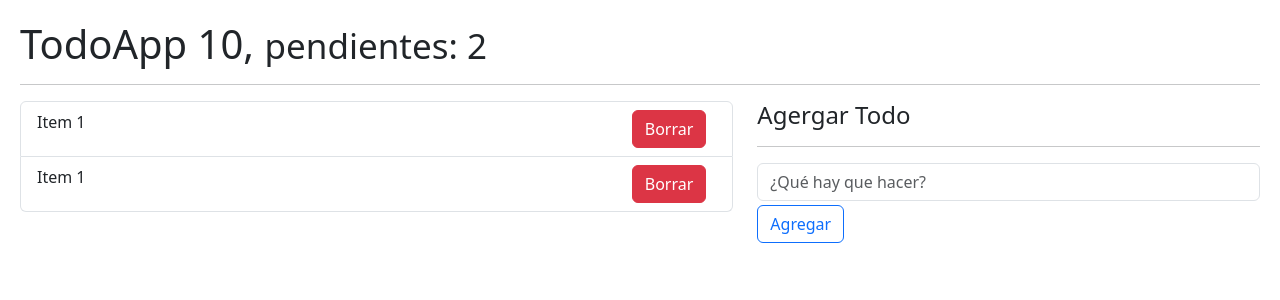
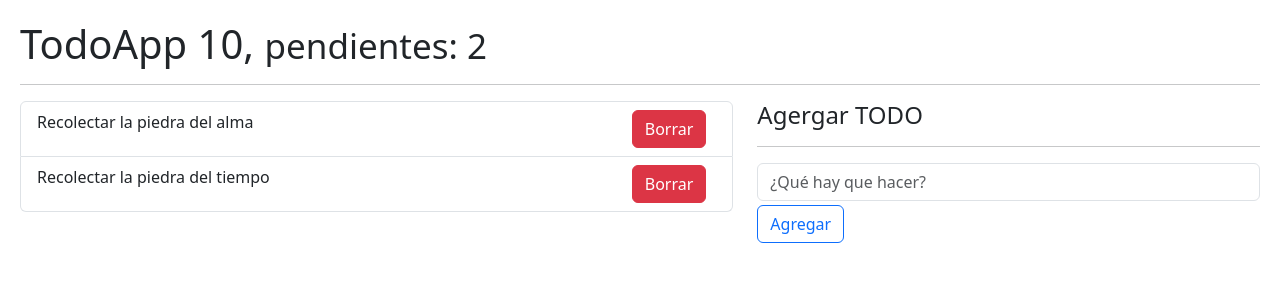
Before and after one commit to AsterixKo/05-hook-app, a React (Vite) app: page / in a window 1280 px wide. Shown: the top 300 px of the page. Built offline with nearby package versions, Linux system fonts and the light colour scheme.

Commit message:
Resolucion de la tarea - TodoApp

```diff
--- /dev/null
+++ b/src/08-useReducer/TodoAdd.jsx
@@ -0,0 +1,37 @@
+import { useForm } from "../hooks/useForm";
+
+export const TodoAdd = ({ onNewTodo }) => {
+  const { description, onInputChange, onResetForm } = useForm({
+    description: "",
+  });
+
+  const onFormSubmit = (event) => {
+    event.preventDefault();
+
+    if (description.length <= 1) return;
+
+    const newTodo = {
+      id: new Date().getTime(),
+      done: false,
+      description: description,
+    };
+    onNewTodo(newTodo);
+    onResetForm();
+  };
+
+  return (
+    <form onSubmit={onFormSubmit}>
+      <input
+        type="text"
+        placeholder="¿Qué hay que hacer?"
+        className="form-control"
+        name="description"
+        value={description}
+        onChange={onInputChange}
+      />
+      <button type="submit" className="btn btn-outline-primary mt-1">
+        Agregar
+      </button>
+    </form>
+  );
+};
--- a/src/08-useReducer/TodoApp.jsx
+++ b/src/08-useReducer/TodoApp.jsx
@@ -1,5 +1,7 @@
 import { useReducer } from "react";
 import { todoReducer } from "./todoReducer";
+import { TodoList } from "./TodoList";
+import { TodoAdd } from "./TodoAdd";
 
 const initialState = [
   {
@@ -29,36 +31,12 @@ export const TodoApp = () => {
 
       <div className="row">
         <div className="col-7">
-          {/* TodoList */}
-          <ul className="list-group">
-            {todos.map((todo) => (
-              // TodoItem ...
-              <li
-                key={todo.id}
-                className="list-group-item d-flex justify-content-between"
-              >
-                <span>Item 1</span>
-                <button className="btn btn-danger">Borrar</button>
-              </li>
-            ))}
-          </ul>
+          <TodoList todos={todos} />
         </div>
         <div className="col-5">
-          {/* TodoAdd onNewTodo(todo)  */}
-          {/* id: new Date()..., description: '', done: false */}
-          <h4>Agergar Todo</h4>
+          <h4>Agergar TODO</h4>
           <hr />
-          <form>
-            <input
-              type="text"
-              placeholder="¿Qué hay que hacer?"
-              className="form-control"
-            />
-            <button type="submit" className="btn btn-outline-primary mt-1">
-              Agregar
-            </button>
-          </form>
-          {/* fin TodoAdd  */}
+          <TodoAdd onNewTodo={handleNewTodo} />
         </div>
       </div>
     </>
--- /dev/null
+++ b/src/08-useReducer/TodoItem.jsx
@@ -0,0 +1,8 @@
+export const TodoItem = ({ todo = {} }) => {
+  return (
+    <li className="list-group-item d-flex justify-content-between">
+      <span>{todo.description}</span>
+      <button className="btn btn-danger">Borrar</button>
+    </li>
+  );
+};
--- /dev/null
+++ b/src/08-useReducer/TodoList.jsx
@@ -0,0 +1,12 @@
+import { TodoItem } from "./TodoItem";
+
+export const TodoList = ({ todos = [] }) => {
+  return (
+    <ul className="list-group">
+      {todos.map((todo) => (
+        // TodoItem ...
+        <TodoItem key={todo.id} todo={todo} />
+      ))}
+    </ul>
+  );
+};
```
